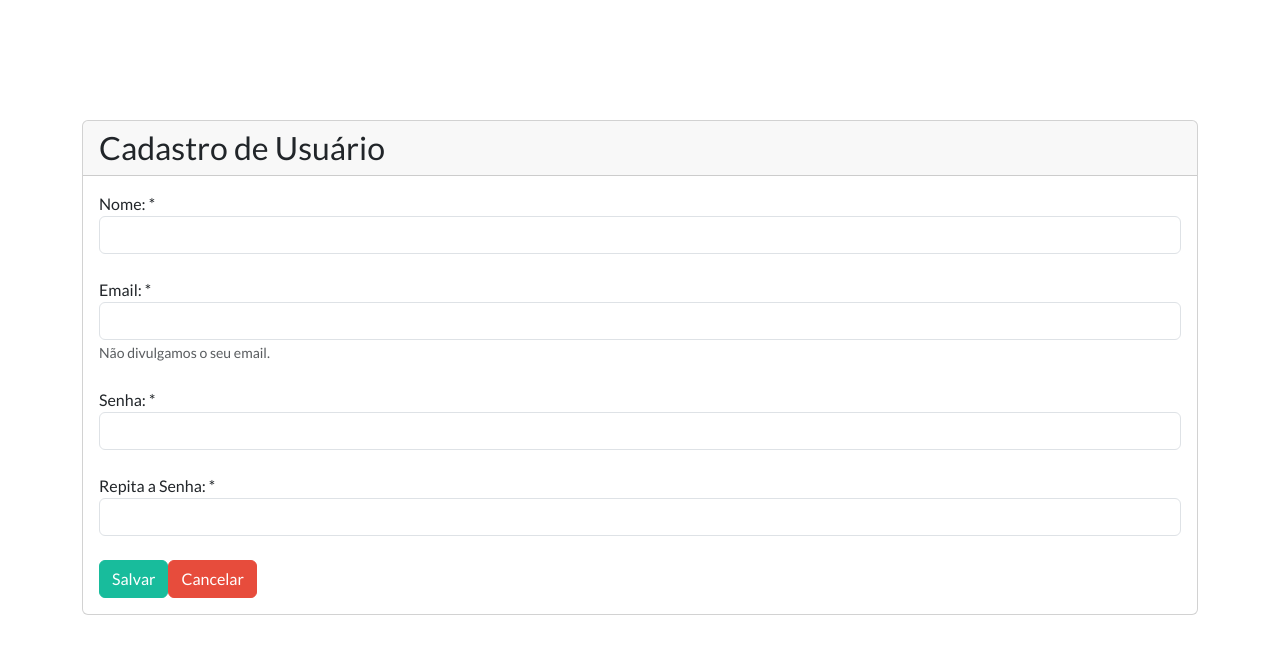
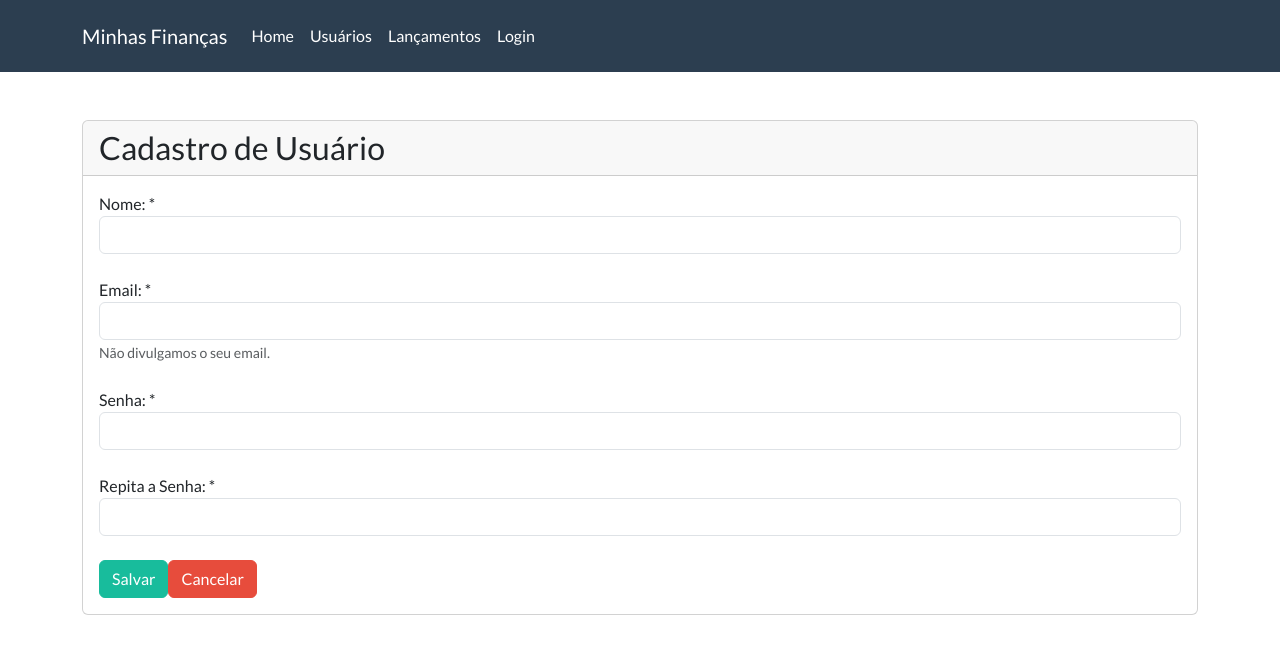
Before and after one commit to yhann0695/financas, a React (Create React App) app in the folder minhasfinancas-front/minhasfinancas-app-front/: page /#/cadastroUsuario in a window 1280 px wide. Shown: the top 654 px of the page. Built offline with nearby package versions, Linux system fonts and the light colour scheme.

Commit message:
Implementação de navbar

```diff
--- /dev/null
+++ b/minhasfinancas-front/minhasfinancas-app-front/src/components/navbar.js
@@ -0,0 +1,33 @@
+import React from 'react';
+
+function Navbar() {
+    return (
+        <div className="navbar navbar-expand-lg fixed-top navbar-dark bg-primary" >
+            <div className="container">
+                <a href="https://bootswatch.com/" className="navbar-brand">Minhas Finanças</a>
+                <button className="navbar-toggler" type="button" data-toggle="collapse" data-target="#navbarResponsive" aria-controls="navbarResponsive" aria-expanded="false" aria-label="Toggle navigation">
+                    <span className="navbar-toggler-icon"></span>
+                </button>
+                <div className="collapse navbar-collapse" id="navbarResponsive">
+                    <ul className="navbar-nav">
+                        <li className="nav-item">
+                            <a className="nav-link" href="home.html">Home</a>
+                        </li>
+                        <li className="nav-item">
+                            <a className="nav-link" href="usuarios.html">Usuários</a>
+                        </li>
+                        <li className="nav-item">
+                            <a className="nav-link" href="lancamentos.html">Lançamentos</a>
+                        </li>
+                        <li className="nav-item">
+                            <a className="nav-link" href="login.html">Login</a>
+                        </li>
+                    </ul>
+
+                </div>
+            </div>
+        </div>
+    )
+}
+
+export default Navbar;
--- a/minhasfinancas-front/minhasfinancas-app-front/src/main/App.js
+++ b/minhasfinancas-front/minhasfinancas-app-front/src/main/App.js
@@ -1,16 +1,21 @@
 import React from 'react';
 
 import Rotas from './rotas'
+import Navbar from '../components/navbar';
 
 import 'bootswatch/dist/flatly/bootstrap.css';
 import '../custom.css'
 
 class App extends React.Component {
   render() {
-    return(
-      <div>
+    return (
+      <>
+        <Navbar />
+        <div className="container">
           <Rotas />
-      </div>
-    )}
+        </div>
+      </>
+    )
+  }
 }
 export default App;
--- a/minhasfinancas-front/minhasfinancas-app-front/src/views/cadastroUsuario.js
+++ b/minhasfinancas-front/minhasfinancas-app-front/src/views/cadastroUsuario.js
@@ -13,7 +13,6 @@
 
     render() {
         return (
-            <div className="container">
                 <Card title="Cadastro de Usuário">
                     <div className="row">
                         <div className="col-lg-12">
@@ -55,7 +54,6 @@
                         </div>
                     </div>
                 </Card>
-            </div>
         )
     }
 }
--- a/minhasfinancas-front/minhasfinancas-app-front/src/views/login.js
+++ b/minhasfinancas-front/minhasfinancas-app-front/src/views/login.js
@@ -16,7 +16,6 @@
 
     render() {
         return(
-            <div className="container">
             <div className="row">
                 <div className="col-md-6" style={ {position: 'relative', left: '300px'} }>
                     <div className="bs-docs-section">
@@ -52,7 +51,6 @@
                     </div>
                 </div>
             </div>
-        </div>
         )
     }
 }
```
